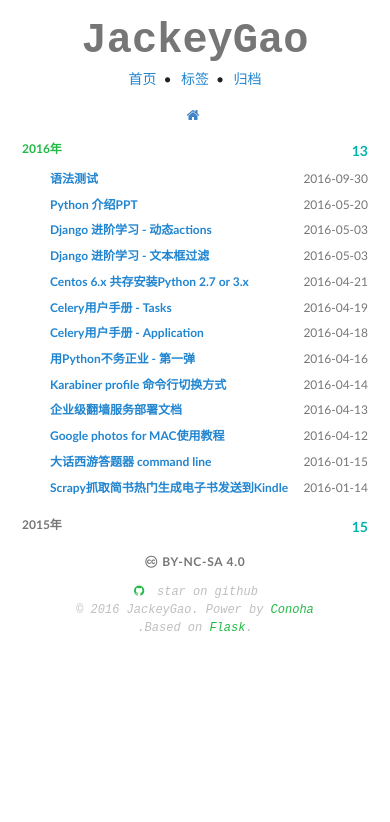
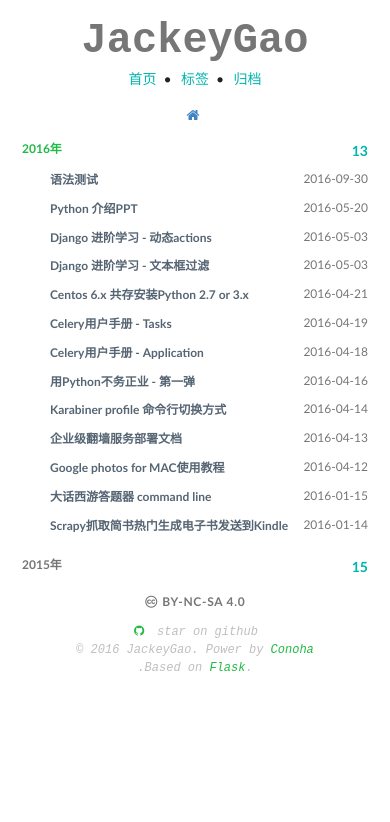
Before and after one commit to jackeyGao/heroText, a Flask app: page /archives/ in a window 390 px wide. Shown: the top 822 px of the page. Run offline with Flask 2, Linux system fonts and the light colour scheme; some libraries are stand-ins or nearby versions.

Commit message:
[UPDATE] 优化UI

```diff
--- a/static/style.css
+++ b/static/style.css
@@ -115,3 +166,25 @@
 .tagname:hover::before {
   color: #00B5AD;
 }
+
+.ui.archive.selection.list .title {
+  color: #566573;
+  line-height: 140%;
+}
+
+
+.ui.archive.selection.list .title:hover {
+  color: #5BBD72;
+  border-bottom: 3px solid #5BBD72;
+}
+
+
+#posts .title {
+  color: #566573;
+  line-height: 140%;
+}
+
+#posts .title:hover {
+  color: #5BBD72;
+  border-bottom: 3px solid #5BBD72;
+}
--- a/templates/archives.html
+++ b/templates/archives.html
@@ -4,7 +4,7 @@
 
 {% block content %}
 {% for year, posts in data.items() %}
-  <div class="ui year-header selection list" style="margin: 0px 0px;">
+  <div id="archives" class="ui year-header selection list" style="margin: 0px 0px;">
     <div class="item" data-year="{{ year }}">
       <div class="right floated content">
       <h5 class="ui teal header" style="margin-bottom: 0px;">
@@ -17,14 +17,14 @@
     </div>
   </div>
 
-  <div id="{{ year }}-items" class="ui selection list" style="margin-top: 0px;margin-left: 28px;display: none;">
+  <div id="{{ year }}-items" class="ui archive selection list" style="margin-top: 0px;margin-left: 28px;display: none;">
     {% for post in posts|sort(attribute='time', reverse=True) %}
     <div class="item">
       <div class="right floated content">
         <span class="grey text">{{ post.time.strftime('%Y-%m-%d') }}</span>
       </div>
       <div class="content">
-        <div class="header"><a href="/post/{{ post.title }}"><span class="blue text">{{ post.title }}</span></a></div>
+        <div class="header"><a href="/post/{{ post.title }}"><span class="title">{{ post.title }}</span></a></div>
       </div>
     </div>
     {% endfor %}
--- a/templates/base.html
+++ b/templates/base.html
@@ -21,13 +21,13 @@
       <div style="text-align: center;">
       <div class="ui horizontal bulleted link list" style="margin-bottom: 14px;">
       <a class="item" href="/">
-        <span class="blue text">首页</span>
+        <span class="teal text">首页</span>
       </a>
       <a class="item" href="/tags/">
-        <span class="blue text">标签</span>
+        <span class="teal text">标签</span>
       </a>
       <a class="item" href="/archives/">
-        <span class="blue text">归档</span>
+        <span class="teal text">归档</span>
       </a>
       </div>
       </div>
--- a/templates/posts.html
+++ b/templates/posts.html
@@ -13,7 +13,7 @@
 {% endblock %}
 
 {% block content %}
-<div id="posts" class="ui middle aligned list">
+<div id="posts" class="ui middle aligned animated list">
   {% for post in posts %}
   <div class="item" style="margin-bottom: 15px;">
   	<div class="right floated content">
@@ -21,7 +21,7 @@
     </div>
     <div class="content">
       <div class="header">
-      	<a href="/post/{{ post.title }}"><span class=" text">{{ post.title }}</span></a>
+      	<a href="/post/{{ post.title }}"><span class="title" >{{ post.title }}</span></a>
       </div>
       <div class="monospaced description">
       	{% set tags = post.tags.split(',') %}
```
Also changed, not shown: other parts of static/style.css (+51 -0 lines), templates/post.html (+11 -6 lines).
